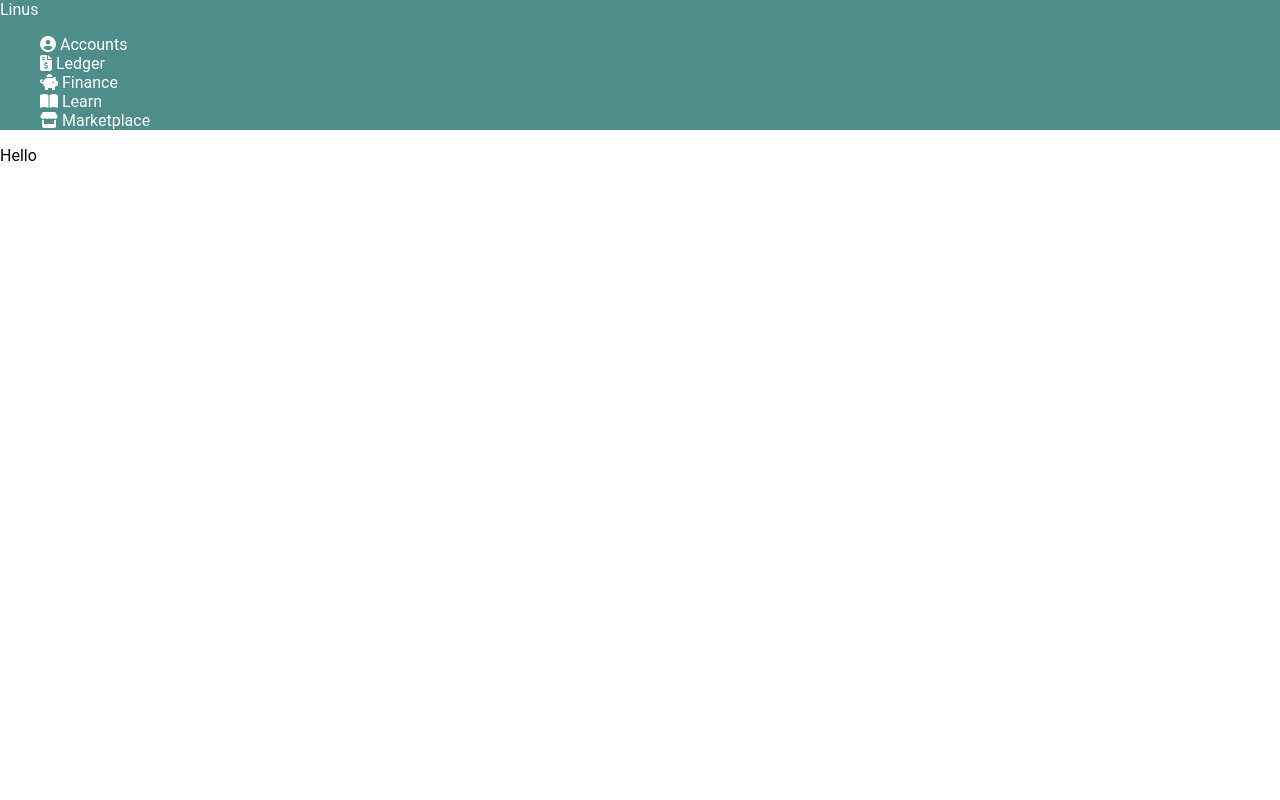
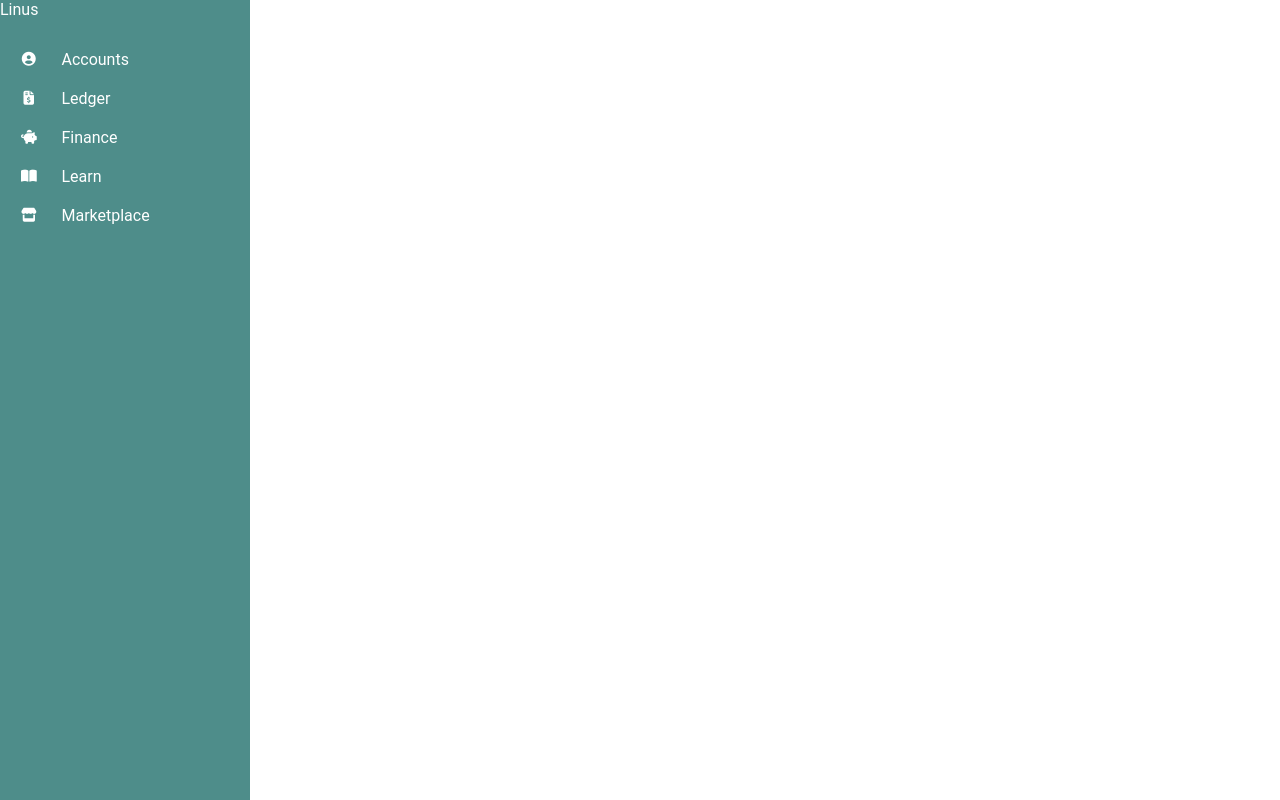
Before and after one commit to mollynemerever/Linus, a React (Create React App) app: page / in a window 1280 px wide. Built offline with nearby package versions, Linux system fonts and the light colour scheme.

Commit message:
prelim dynamic capability, on hover function working and logging

```diff
--- a/src/App.css
+++ b/src/App.css
@@ -1,24 +1,15 @@
-.App-header {
+/* .App-header {
   background-color: white;
-  /* min-height: 100vh;
+  min-height: 100vh;
   display: flex;
   flex-direction: column;
   align-items: center;
   justify-content: center;
-  font-size: calc(10px + 2vmin); */
+  font-size: calc(10px + 2vmin);
   color: black;
+}  */
+
+.App {
+  height: 100%;
+  width: 100%;
 }
-
-ul {
-  list-style-type: none;
-}
-
-li a {
-  color: white;
-  text-decoration: none;
-}
-
-.menu-component {
-  background-color: #4e8d8a;
-  color: white;
-}
--- a/src/App.js
+++ b/src/App.js
@@ -5,10 +5,7 @@ import Menu from "./Components/Menu";
 function App() {
   return (
     <div className="App">
-      <header className="App-header">
-        <Menu />
-        <p>Hello</p>
-      </header>
+      <Menu />
     </div>
   );
 }
--- /dev/null
+++ b/src/Components/Menu.css
@@ -0,0 +1,40 @@
+ul {
+  list-style-type: none;
+  padding-top: 5px;
+  padding-bottom: 5px;
+  padding-left: 10px;
+  display: flex;
+  flex-direction: column;
+}
+
+li {
+  margin: 10px;
+  display: block;
+}
+
+li a {
+  color: white;
+  text-decoration: none;
+
+  /* padding: 8px 8px 8px 32px; */
+}
+
+li span {
+  padding-right: 20px;
+  padding-left: 0px;
+}
+.fa-store:before {
+  height: 100%;
+}
+
+a:hover {
+  font-style: italic;
+}
+
+.menu-component {
+  background-color: #4e8d8a;
+  color: white;
+  height: 100%;
+  width: 250px;
+  position: fixed; /*stays despite scrolling */
+}
--- a/src/Components/Menu.js
+++ b/src/Components/Menu.js
@@ -1,15 +1,27 @@
-import React from "react";
+import React, { Component } from "react";
+import "./Menu.css";
 
-const Menu = () => {
+export default class Menu extends Component {
+  constructor() {
+    super();
+    this.state = {
+      isHovering: false
+    };
+  }
+
+  hovering = () => {
+    console.log("hovering");
+  };
+  render() {
     return (
-    <div className="menu-component">
+      <div className="menu-component" onMouseEnter={this.hovering}>
         <nav>
           {" "}
           Linus
-        <div>
+          <div className="menu-items">
             <ul>
               <li>
-              <i class="fas fa-user-circle" />
+                <span class="fas fa-user-circle fa-sm fa-fw" />
                 <a
                   href="https://www.getlinus.io"
                   target="_blank"
@@ -20,7 +32,7 @@ const Menu = () => {
                 </a>
               </li>
               <li>
-              <i class="fas fa-file-invoice-dollar" />
+                <span class="fas fa-file-invoice-dollar fa-sm fa-fw" />
                 <a
                   href="https://www.getlinus.io"
                   target="_blank"
@@ -31,7 +43,7 @@ const Menu = () => {
                 </a>
               </li>
               <li>
-              <i class="fas fa-piggy-bank" />
+                <span class="fas fa-piggy-bank fa-sm fa-fw" />
                 <a
                   href="https://www.getlinus.io"
                   target="_blank"
@@ -42,7 +54,7 @@ const Menu = () => {
                 </a>
               </li>
               <li>
-              <i class="fas fa-book-open" />
+                <span class="fas fa-book-open fa-sm fa-fw" />
                 <a
                   href="https://www.getlinus.io"
                   target="_blank"
@@ -53,7 +65,7 @@ const Menu = () => {
                 </a>
               </li>
               <li>
-              <i class="fas fa-store" />
+                <span class="fas fa-store fa-sm fa-fw" />
                 <a
                   href="https://www.getlinus.io"
                   target="_blank"
@@ -68,6 +80,5 @@ const Menu = () => {
         </nav>
       </div>
     );
-};
-
-export default Menu;
+  }
+}
--- a/src/index.css
+++ b/src/index.css
@@ -1,5 +1,10 @@
-body {
+body,
+html,
+#root,
+.App {
   margin: 0;
+  height: 100% !important;
+  width: 100%;
   font-family: "Roboto", sans-serif;
   -webkit-font-smoothing: antialiased;
   -moz-osx-font-smoothing: grayscale;
```
Lines whose indentation alone changed are shown as unchanged.
